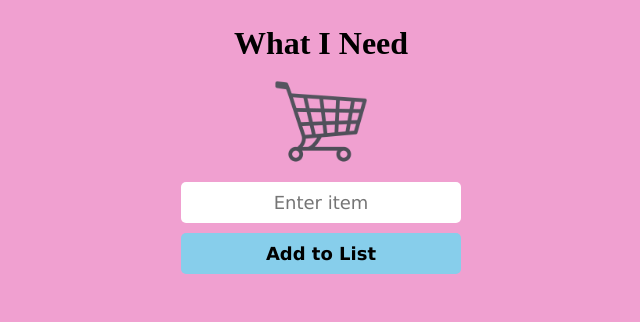
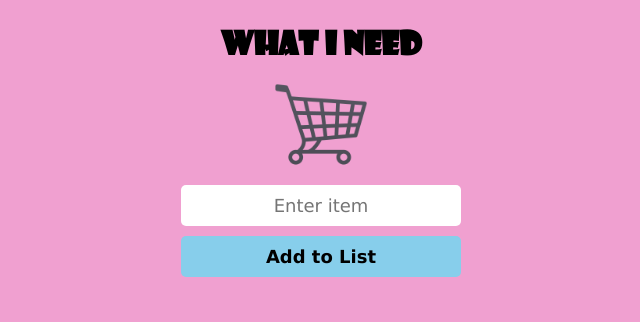
Before and after one commit to BenjaCoder/what-i-need, a plain HTML site: page index.html in a window 1280 px wide. Shown: the whole page, without its empty margins (319-959 px from the left). Drawn offline with Linux system fonts and the light colour scheme.

Commit message:
Fix font import

```diff
--- a/index.css
+++ b/index.css
@@ -7,6 +7,11 @@ body {
     align-items: center;
     user-select: none;
     margin: 25px auto 0;
+}
+
+@font-face {
+    font-family: Showcard Gothic;
+    src: url(SHOWG.TTF);
 }
 
 h1 {
```
